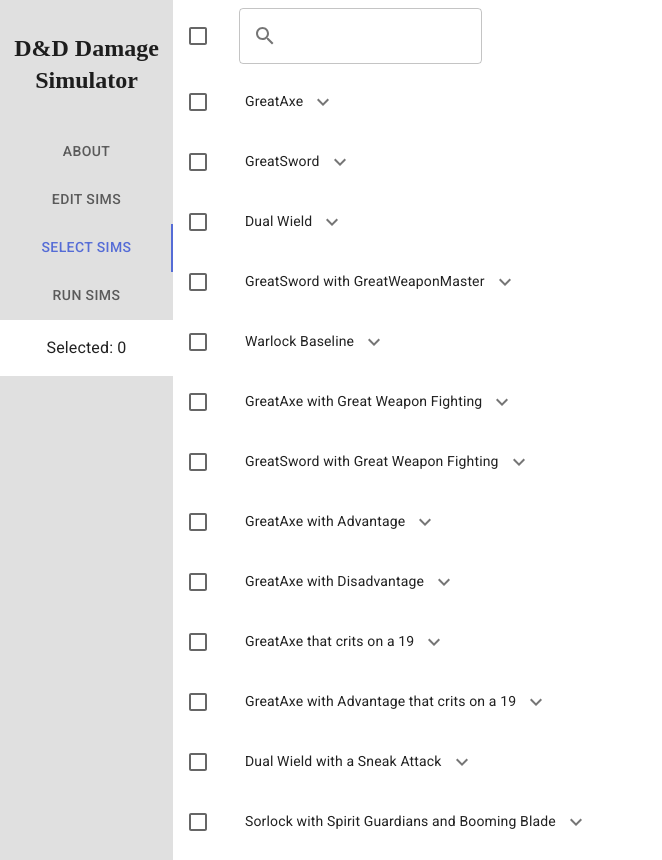
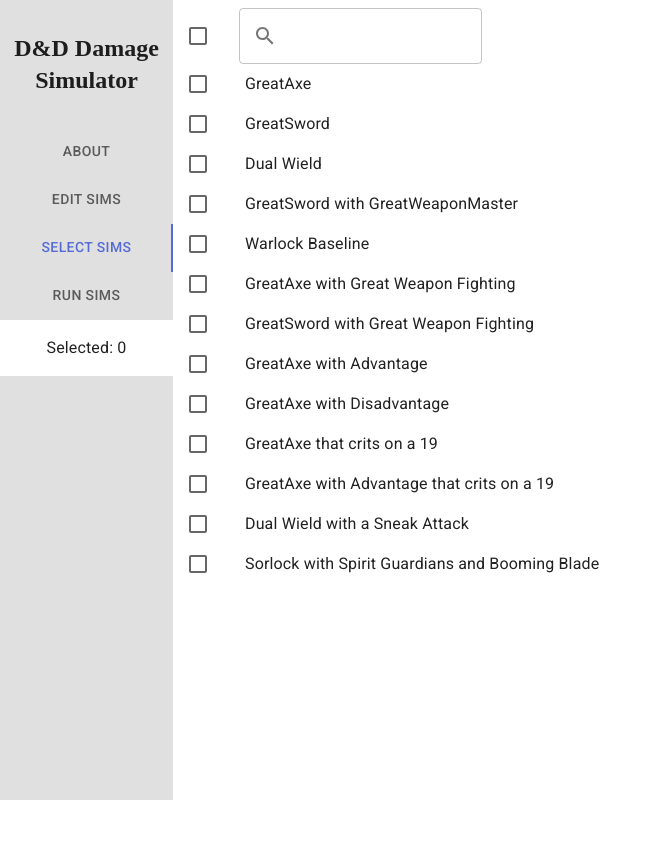
Before and after one commit to kbromwich/dsim, a React (Create React App) app: page / in a window 1280 px wide. Both pictures are taken after a click on the tab "SELECT SIMS". Shown: the whole page, without its empty margins (0-662 px from the left). After the commit the page ends 800 px from the top, so only its background shows below. Built offline with nearby package versions, Linux system fonts and the light colour scheme.

Commit message:
Improved: Performance of sim selector list

```diff
--- a/package.json
+++ b/package.json
@@ -40,6 +40,8 @@
     "react": "^17.0.2",
     "react-chartjs-2": "^4.1.0",
     "react-dom": "^17.0.2",
+    "react-virtualized-auto-sizer": "^1.0.6",
+    "react-window": "^1.8.7",
     "typescript": "^4.5.4"
   },
   "devDependencies": {
@@ -51,6 +53,8 @@
     "@types/node": "^12.20.33",
     "@types/react": "^17.0.30",
     "@types/react-dom": "^17.0.9",
+    "@types/react-virtualized-auto-sizer": "^1.0.1",
+    "@types/react-window": "^1.8.5",
     "gh-pages": "^3.2.3",
     "mini-css-extract-plugin": "^2.5.1",
     "react-scripts": "5.0.0"
--- a/src/ui/Selector/Selector.tsx
+++ b/src/ui/Selector/Selector.tsx
@@ -2,11 +2,9 @@ import React from 'react';
 
 import Box from '@mui/material/Box';
 import Checkbox from '@mui/material/Checkbox';
-import Divider from '@mui/material/Divider';
 import IconButton from '@mui/material/IconButton';
 import InputAdornment from '@mui/material/InputAdornment';
 import TextField from '@mui/material/TextField';
-import Typography from '@mui/material/Typography';
 import SearchIcon from '@mui/icons-material/Search';
 import ClearIcon from '@mui/icons-material/Clear';
 
@@ -14,7 +12,6 @@ import { ParsedSims } from 'ui/useParsedSims';
 import { SelectorStateSet } from './SelectorState';
 import search from './search';
 import SelectorList from './SelectorList';
-import { objectFilter } from 'util/objects';
 
 interface Props {
   sims: ParsedSims;
@@ -28,13 +25,10 @@ const Selector: React.FC<Props> = ({ sims, selected, onSelectedChange, selectSta
   const searchedNames = search(state.search, sims.names, state.searchCaseInsensitive);
   const searchSel = searchedNames.filter((n) => selected.has(n));
   const allSearchSel = searchSel.length === searchedNames.length;
-  const nonSearchSelSims = objectFilter(sims.sims, (name) => (
-    selected.has(name) && !searchedNames.includes(name)
-  ));
 
   return (
-    <Box>
-      <Box sx={{ display: 'flex', pt: 1 }}>
+    <Box sx={{ height: '100%', display: 'flex', flexDirection: 'column' }}>
+      <Box sx={{ display: 'flex', pt: 1, flexGrow: 0, }}>
         <Checkbox
           checked={!!searchSel.length && allSearchSel}
           indeterminate={!!searchSel.length && !allSearchSel}
@@ -69,43 +63,11 @@ const Selector: React.FC<Props> = ({ sims, selected, onSelectedChange, selectSta
         />
       </Box>
       <SelectorList
-        sims={objectFilter(sims.sims, (name) => searchedNames.includes(name))}
+        sims={sims.sims}
         selected={selected}
+        searched={new Set(searchedNames)}
         onSelectedChange={onSelectedChange}
-        onExpandedChange={(names) => setState({ expandedSims: names })}
-        expandedSims={state.expandedSims}
       />
-      {!!Object.keys(nonSearchSelSims).length && (
-        <>
-        <Divider sx={{ mx: 2, maxWidth: 600 }} />
-          {/* <Box sx={{ display: 'flex' }}>
-            <Checkbox
-              checked={!!selected.size && allSelected}
-              indeterminate={!!selected.size && !allSelected}
-              onClick={() => {
-                if (selected.size) {
-                  onSelectedChange(new Set());
-                } else {
-                  onSelectedChange(new Set(sims.names));
-                }
-              }}
-              sx={{ px: 1.6, mr: 2 }}
-              tabIndex={-1}
-              title="Select / deselect all"
-            />
-          </Box> */}
-          <Typography sx={{ mx: 2, mt: 2, fontStyle: 'italic' }} variant="body2">
-            The following simulations are currently selected but don't match the search:
-          </Typography>
-          <SelectorList
-            sims={nonSearchSelSims}
-            selected={selected}
-            onSelectedChange={onSelectedChange}
-            onExpandedChange={(names) => setState({ expandedSims: names })}
-            expandedSims={state.expandedSims}
-          />
-        </>
-      )}
     </Box>
   );
 };
--- /dev/null
+++ b/src/ui/Selector/SelectorItem.tsx
@@ -0,0 +1,83 @@
+import React from 'react';
+
+import { styled } from '@mui/material/styles';
+import Checkbox from '@mui/material/Checkbox';
+import ListItem from '@mui/material/ListItem';
+import ListItemButton from '@mui/material/ListItemButton';
+import ListItemIcon from '@mui/material/ListItemIcon';
+import ListItemText from '@mui/material/ListItemText';
+import Paper from '@mui/material/Paper';
+import Popper from '@mui/material/Popper';
+import Typography from '@mui/material/Typography';
+
+import Simulation from 'sim/Simulation';
+import CodeBlock from 'ui/CodeBlock';
+
+export const SelectorItemHeight = 40;
+
+const FixedHeightListItem = styled(ListItem)(({ theme }) => ({
+  height: SelectorItemHeight,
+}));
+const FixedHeightItemButton = styled(ListItemButton)(({ theme }) => ({
+  height: SelectorItemHeight,
+  paddingTop: 0,
+  paddingBottom: 0,
+}));
+const NoTouchPopper = styled(Popper)(({ theme }) => ({
+  pointerEvents: 'none',
+}));
+
+interface Props {
+  sims: Simulation[];
+  selected: boolean;
+  style: React.CSSProperties;
+  onToggle: () => void;
+}
+
+const SelectorItem: React.FC<Props> = ({ sims, selected, style, onToggle }) => {
+  const [hover, setHover] = React.useState(false)
+  const ref = React.useRef<HTMLLIElement>(null);
+  const simName = sims[0].name;
+  return (
+    <FixedHeightListItem
+      key={simName}
+      disablePadding
+      style={style}
+      ref={ref}
+      onMouseEnter={() => setHover(true)}
+      onMouseLeave={() => setHover(false)}
+    >
+      <FixedHeightItemButton
+        dense
+        onClick={onToggle}
+      >
+        <ListItemIcon>
+          <Checkbox
+            edge="start"
+            checked={selected}
+            tabIndex={-1}
+            disableRipple
+          />
+        </ListItemIcon>
+        <ListItemText primary={<Typography>{simName}</Typography>} />
+      </FixedHeightItemButton>
+      {hover && (
+        <NoTouchPopper
+          anchorEl={ref.current}
+          keepMounted
+          placement='bottom-start'
+          open={hover}
+        >
+          <Paper elevation={6} sx={{ ml: 16 }}>
+            <CodeBlock>{
+              sims.map((s) => s.simDefinition)
+                .filter((s, i, a) => s !== a[i - 1]).join('\n')
+            }</CodeBlock>
+          </Paper>
+        </NoTouchPopper>
+      )}
+    </FixedHeightListItem>
+  );
+};
+
+export default SelectorItem;
--- a/src/ui/Selector/SelectorList.tsx
+++ b/src/ui/Selector/SelectorList.tsx
@@ -1,19 +1,13 @@
 import React from 'react';
+import { FixedSizeList, ListChildComponentProps } from 'react-window';
+import AutoSizer from "react-virtualized-auto-sizer";
 
-import Checkbox from '@mui/material/Checkbox';
-import Collapse from '@mui/material/Collapse';
-import IconButton from '@mui/material/IconButton';
-import List from '@mui/material/List';
+import Box from '@mui/material/Box';
 import ListItem from '@mui/material/ListItem';
-import ListItemButton from '@mui/material/ListItemButton';
-import ListItemIcon from '@mui/material/ListItemIcon';
-import ListItemText from '@mui/material/ListItemText';
-
-import ExpandLess from '@mui/icons-material/ExpandLess';
-import ExpandMore from '@mui/icons-material/ExpandMore';
+import Typography from '@mui/material/Typography';
 
 import Simulation from 'sim/Simulation';
-import CodeBlock from 'ui/CodeBlock';
+import SelectorItem, { SelectorItemHeight } from './SelectorItem';
 
 const toggleSetItem = (nameSet: Set<string>, simName: string) => {
   const newSelected = new Set(nameSet);
@@ -27,60 +21,70 @@ const toggleSetItem = (nameSet: Set<string>, simName: string) => {
 
 interface Props {
   sims: Record<string, Simulation[]>;
+  searched?: Set<string>;
   selected: Set<string>;
   onSelectedChange: (sims: Set<string>) => void;
-  onExpandedChange: (sims: Set<string>) => void;
-  expandedSims: Set<string>;
 }
 
-const SelectorList: React.FC<Props> = ({ sims, selected, onSelectedChange, onExpandedChange, expandedSims }) => (
-  <List sx={{ width: '100%', bgcolor: 'background.paper' }}>
-    {Object.keys(sims).map((simName) => (
-      <ListItem
-        key={simName}
-        disablePadding
-      >
-        <ListItemButton
-          dense
-          onClick={() => onSelectedChange(toggleSetItem(selected, simName))}
+const SelectorList: React.FC<Props> = ({ sims, searched, selected, onSelectedChange }) => {
+  const simNames = Object.keys(sims);
+  const primaryNames: string[] = [];
+  const secondaryNames: string[] = [];
+  simNames.forEach((simName) => {
+    if (!searched || searched.has(simName)) {
+      primaryNames.push(simName);
+    } else if(selected.has(simName)) {
+      secondaryNames.push(simName);
+    }
+  });
+  const numExtras = secondaryNames.length ? secondaryNames.length + 1 : 0;
+
+  const Row = ({ index, style }: ListChildComponentProps) => {
+    let simName: string;
+    if (index < primaryNames.length) {
+      simName = primaryNames[index];
+    } else if (index > primaryNames.length) {
+      simName = secondaryNames[index - (primaryNames.length + 1)];
+    } else {
+      return (
+        <ListItem
+          key="nonSearchSelBreak"
+          style={style}
+          sx={{ height: SelectorItemHeight }}
         >
-          <ListItemIcon>
-            <Checkbox
-              edge="start"
-              checked={selected.has(simName)}
-              tabIndex={-1}
-              disableRipple
-            />
-          </ListItemIcon>
-          <ListItemText
-            primary={
-              <>
-                {simName}
-                <IconButton
-                  edge="end"
-                  onClick={(e) => {
-                    e.preventDefault();
-                    e.stopPropagation();
-                    onExpandedChange(toggleSetItem(expandedSims, simName));
-                  }}
-                >
-                  {expandedSims?.has(simName) ? <ExpandLess /> : <ExpandMore />}
-                </IconButton>
-              </>
-            }
-            secondary={
-              <Collapse in={expandedSims?.has(simName)} unmountOnExit>
-                <CodeBlock>{
-                  sims[simName].map((s) => s.simDefinition)
-                    .filter((s, i, a) => s !== a[i - 1]).join('\n')
-                }</CodeBlock>
-              </Collapse>
-            }
-          />
-        </ListItemButton>
-      </ListItem>
-    ))}
-  </List>
-);
+          <Typography sx={{ mx: 2, mt: 2, fontStyle: 'italic' }} variant="body2">
+            The following simulations are currently selected but don't match the search:
+          </Typography>
+        </ListItem>
+      );
+    }
+    return (
+      <SelectorItem
+        sims={sims[simName]}
+        style={style}
+        selected={selected.has(simName)}
+        onToggle={() => onSelectedChange(toggleSetItem(selected, simName))}
+      />
+    );
+  };
+
+  return (
+    <Box sx={{ flex: '1 1 auto' }}>
+      <AutoSizer>
+        {({ height, width }) => (
+          <FixedSizeList
+            height={height}
+            itemCount={primaryNames.length + numExtras}
+            itemSize={SelectorItemHeight}
+            width={width}
+            itemData
+          >
+            {Row}
+          </FixedSizeList>
+        )}
+      </AutoSizer>
+    </Box>
+  );
+};
 
 export default SelectorList;
--- a/src/ui/Selector/SelectorState.ts
+++ b/src/ui/Selector/SelectorState.ts
@@ -20,8 +20,10 @@ export const useSelectorState = (
     expandedSims: new Set(),
   });
   React.useEffect(() => {
-    const cleaned = Object.keys(sims.sims).filter((name) => selected.has(name));
-    onSelectedChange(new Set(cleaned));
+    if (Object.keys(sims.sims).length) {
+      const cleaned = Object.keys(sims.sims).filter((name) => selected.has(name));
+      onSelectedChange(new Set(cleaned));
+    }
 
   // We ONLY want to trigger when sims changes!
   // eslint-disable-next-line react-hooks/exhaustive-deps
```
